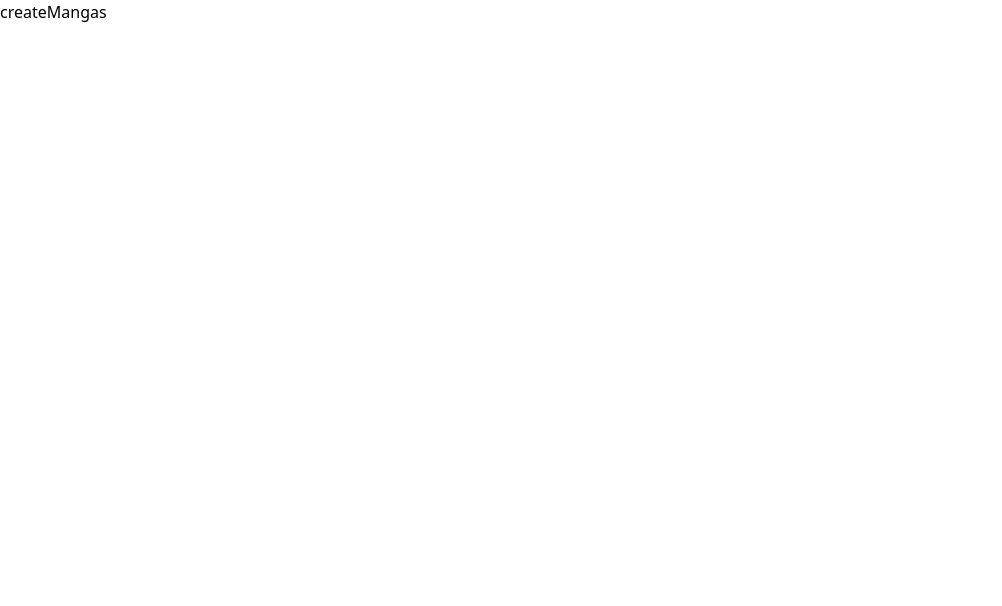
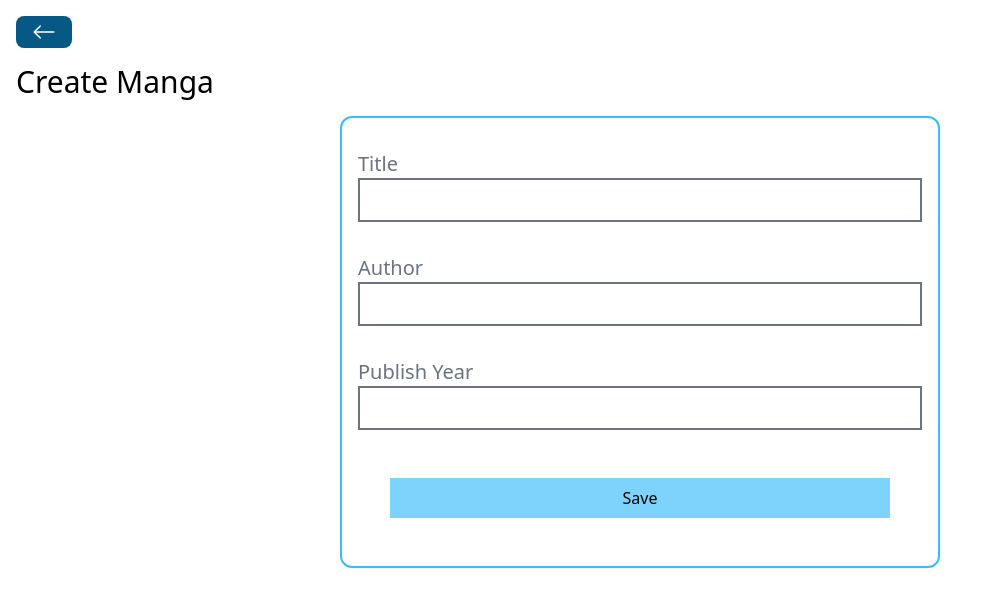
Before and after one commit to GuyP312/MangaStore, a React (Vite) app in the folder frontend/: page /mangas/create in a window 1280 px wide. Shown: the top 606 px of the page, without its empty margins (0-1002 px from the left). Built offline with nearby package versions, Linux system fonts and the light colour scheme.

Commit message:
implement button to add manga to the list

```diff
--- a/frontend/src/components/Spinner.jsx
+++ b/frontend/src/components/Spinner.jsx
@@ -2,7 +2,7 @@ import React from 'react'
 
 const Spinner = () => {
   return (
-    <div className='animate-ping w-16 h-16 m-8 rounded-full bg-sky-500'>Spinner</div>
+    <div className='animate-ping w-16 h-16 m-8 rounded-full bg-sky-500'></div>
   )
 }
 
--- a/frontend/src/pages/CreateMangas.jsx
+++ b/frontend/src/pages/CreateMangas.jsx
@@ -1,8 +1,55 @@
-import React from 'react'
+import React, { useState } from 'react'
+import axios from 'axios';
+import { useNavigate } from 'react-router-dom';
+import BackButton from '../components/BackButton';
+import Spinner from '../components/Spinner';
 
 const createMangas = () => {
+  const [title, setTitle] = useState('');
+  const [author, setAuthor] = useState('');
+  const [publishYear, setPublishYear] = useState('');
+  const [loading, setLoading] = useState(false);
+  const navigate = useNavigate();
+  const handleSaveManga = () =>{
+    const data = {
+      title,
+      author,
+      publishYear,
+    }
+    setLoading(true);
+    axios.post('http://localhost:5555/mangas', data) //sent post request to backend therefore update to mongoDB
+    .then(()=>{
+      setLoading(false);
+      navigate('/');
+    })
+    .catch((err)=>{
+      setLoading(false);
+      alert('Failed to create manga, please check console');
+      console.log(err);
+    })
+  };
   return (
-    <div>createMangas</div>
+
+    <div className='p-4'>
+      <BackButton />
+      <h1 className = 'text-3xl my-4'>Create Manga</h1>
+      {loading ? <Spinner /> : ''}
+      <div className = 'flex flex-col border-2 border-sky-400 rounded-xl w-[600px] p-4 mx-auto'>
+        <div className = 'my-4'>
+          <label className = 'text-xl mr-4 text-gray-500'>Title</label>
+          <input type ='text' value = {title} onChange={(e)=>setTitle(e.target.value)} className = 'border-2 border-gray-500 px-4 py-2 w-full' />
+        </div>
+        <div className = 'my-4'>
+          <label className = 'text-xl mr-4 text-gray-500'>Author</label>
+          <input type ='text' value = {author} onChange={(e)=>setAuthor(e.target.value)} className = 'border-2 border-gray-500 px-4 py-2 w-full' />
+        </div>
+        <div className = 'my-4'>
+          <label className = 'text-xl mr-4 text-gray-500'>Publish Year</label>
+          <input type ='text' value = {publishYear} onChange={(e)=>setPublishYear(e.target.value)} className = 'border-2 border-gray-500 px-4 py-2 w-full' />
+        </div>
+        <button className = 'p-2 bg-sky-300 m-8' onClick = {handleSaveManga}>Save</button>
+      </div>
+    </div>
   )
 }
 
```
